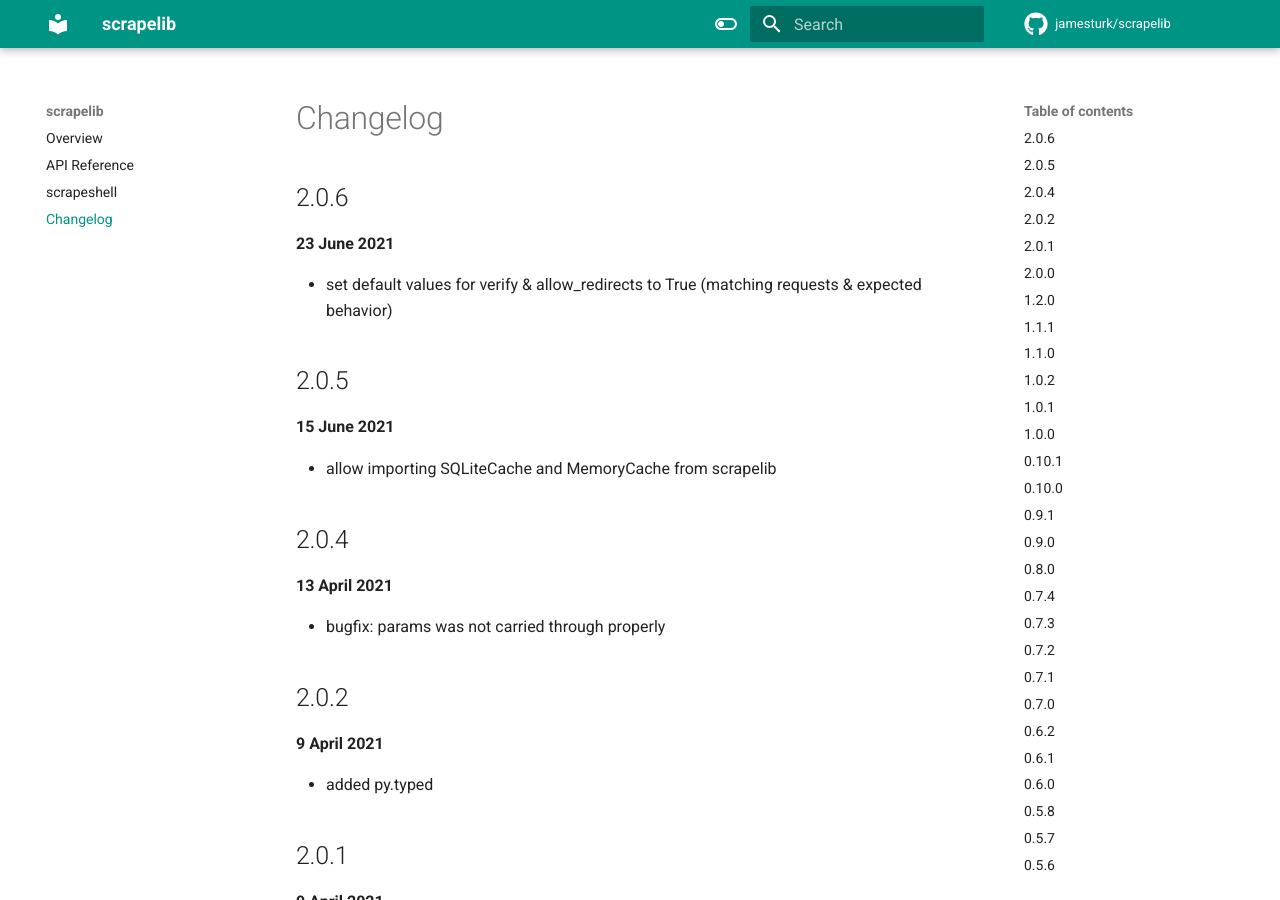
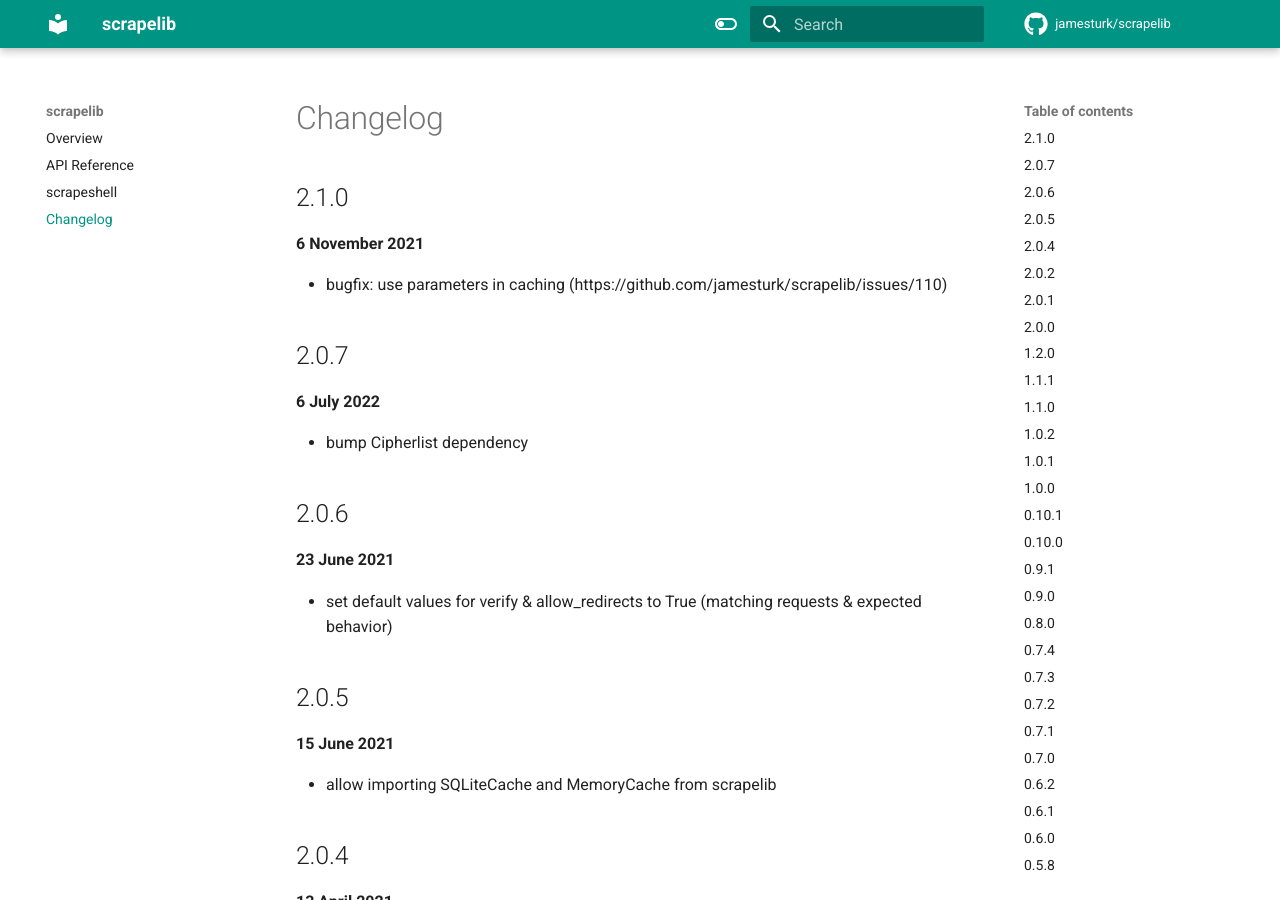
Before and after one commit to jamesturk/scrapelib, an MkDocs documentation site: the page built from docs/changelog.md, in a window 1280 px wide and 900 px high. Built offline with MkDocs 1.6.1 and Material for MkDocs 9.7.7, drawn with Linux system fonts in a browser that asks for light colours; comment, search, counter and statistics services are not loaded.

Commit message:
updates deps, test on Python 3.11

```diff
--- a/docs/changelog.md
+++ b/docs/changelog.md
@@ -1,4 +1,16 @@
 # Changelog
+
+## 2.1.0
+
+**6 November 2021**
+
+- bugfix: use parameters in caching (https://github.com/jamesturk/scrapelib/issues/110)
+
+## 2.0.7
+
+**6 July 2022**
+
+- bump Cipherlist dependency
 
 ## 2.0.6
 
```
Also changed, not shown: 2 other files.
